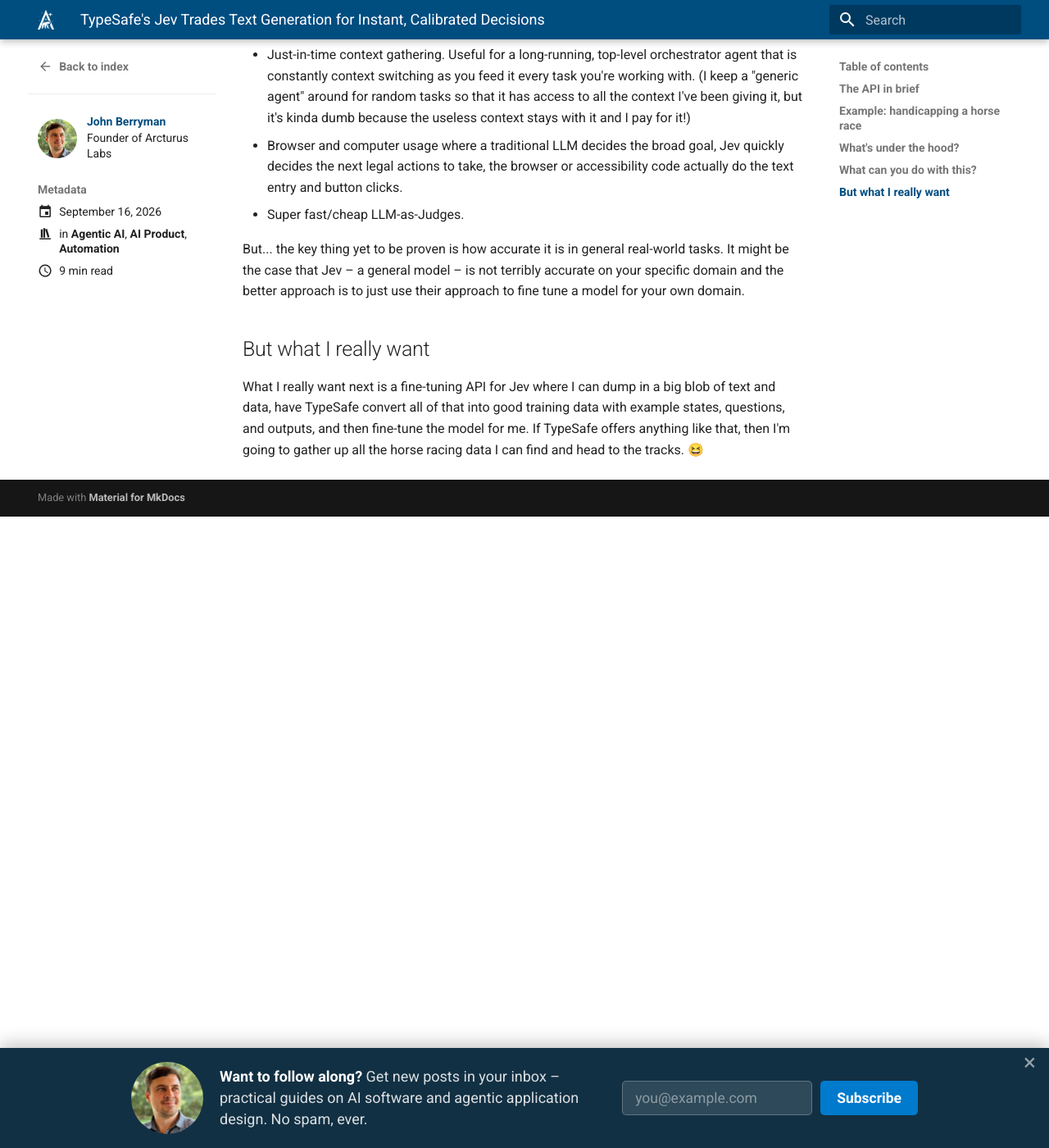
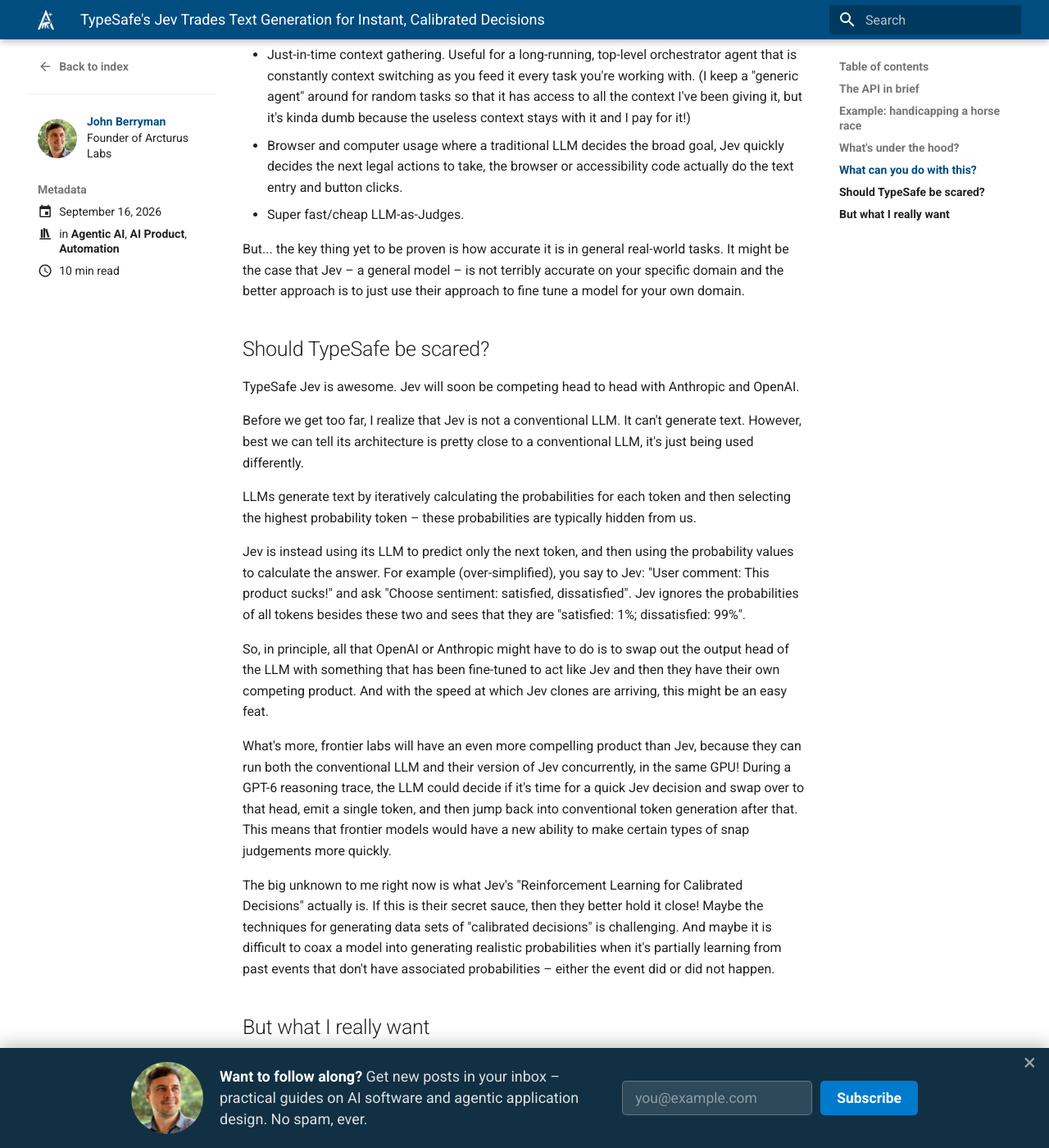
Before and after one commit to arcturus-labs/blog, an MkDocs documentation site: the page built from docs/blog/posts/typesafe_jev_trades_text_generation_for_instant_calibrated_decisions.md, in a window 1280 px wide and 1400 px high, scrolled down 5996 px. Shown: the whole window at 82% size. Built offline with MkDocs 1.6.1 and Material for MkDocs 9.7.7, drawn with Linux system fonts in a browser that asks for light colours.

Commit message:
Add Should TypeSafe be scared section and pending social drafts

```diff
--- a/docs/blog/posts/typesafe_jev_trades_text_generation_for_instant_calibrated_decisions.md
+++ b/docs/blog/posts/typesafe_jev_trades_text_generation_for_instant_calibrated_decisions.md
@@ -166,6 +166,65 @@
 
 But... the key thing yet to be proven is how accurate it is in general real-world tasks. It might be the case that Jev – a general model – is not terribly accurate on your specific domain and the better approach is to just use their approach to fine tune a model for your own domain.
 
+## Should TypeSafe be scared?
+
+TypeSafe Jev is awesome. Jev will soon be competing head to head with Anthropic and OpenAI.
+
+Before we get too far, I realize that Jev is not a conventional LLM. It can't generate text. However, best we can tell its architecture is pretty close to a conventional LLM, it's just being used differently.
+
+LLMs generate text by iteratively calculating the probabilities for each token and then selecting the highest probability token – these probabilities are typically hidden from us.
+
+Jev is instead using its LLM to predict only the next token, and then using the probability values to calculate the answer. For example (over-simplified), you say to Jev: "User comment: This product sucks!" and ask "Choose sentiment: satisfied, dissatisfied". Jev ignores the probabilities of all tokens besides these two and sees that they are "satisfied: 1%; dissatisfied: 99%".
+
+So, in principle, all that OpenAI or Anthropic might have to do is to swap out the output head of the LLM with something that has been fine-tuned to act like Jev and then they have their own competing product. And with the speed at which Jev clones are arriving, this might be an easy feat.
+
+What's more, frontier labs will have an even more compelling product than Jev, because they can run both the conventional LLM and their version of Jev concurrently, in the same GPU! During a GPT-6 reasoning trace, the LLM could decide if it's time for a quick Jev decision and swap over to that head, emit a single token, and then jump back into conventional token generation after that. This means that frontier models would have a new ability to make certain types of snap judgements more quickly.
+
+The big unknown to me right now is what Jev's "Reinforcement Learning for Calibrated Decisions" actually is. If this is their secret sauce, then they better hold it close! Maybe the techniques for generating data sets of "calibrated decisions" is challenging. And maybe it is difficult to coax a model into generating realistic probabilities when it's partially learning from past events that don't have associated probabilities – either the event did or did not happen.
+
 ## But what I really want
 
 What I really want next is a fine-tuning API for Jev where I can dump in a big blob of text and data, have TypeSafe convert all of that into good training data with example states, questions, and outputs, and then fine-tune the model for me. If TypeSafe offers anything like that, then I'm going to gather up all the horse racing data I can find and head to the tracks. 😆
+
+
+<!--
+POST_URL: https://arcturus-labs.com/blog/2026/09/16/typesafes-jev-trades-text-generation-for-instant-calibrated-decisions/
+HERO_IMAGE: https://arcturus-labs.com/blog/assets/typesafe_jev_trades_text_generation_for_instant_calibrated_decisions/hero.jpg
+
+=== LINKEDIN (posted) ===
+TypeSafe just announced an exciting new take on LLM called Jev.
+
+The basic idea: you send the model a `state` (all the text or JSON data you want it to consider) plus a list of `questions` you want answered. But instead of responding with more text predicted one token at a time, Jev responds with calibrated, consistent, numerical `answers` to those questions, almost instantaneously.
+
+Feels like magic. How does it work? And what can you do with these new models?
+
+Here are my thoughts: https://arcturus-labs.com/blog/2026/09/16/typesafes-jev-trades-text-generation-for-instant-calibrated-decisions/
+
+=== TWITTER/X (posted: https://x.com/jnbrymn/status/2100597901227384947) ===
+TypeSafe just announced an exciting new take on LLM called Jev.
+
+The basic idea: you send the model a `state` (all the text or JSON data you want it to consider) plus a list of `questions` you want answered. But instead of responding with more text predicted one token at a time, Jev responds with calibrated, consistent, numerical `answers` to those questions, almost instantaneously.
+
+Feels like magic. How does it work? And what can you do with these new models?
+
+Here are my thoughts: https://arcturus-labs.com/blog/2026/09/16/typesafes-jev-trades-text-generation-for-instant-calibrated-decisions/
+
+=== BLUESKY OPTION A (252 chars) ===
+TypeSafe's Jev skips text generation and returns calibrated decisions in milliseconds. How it might work, and what you could build with it: https://arcturus-labs.com/blog/2026/09/16/typesafes-jev-trades-text-generation-for-instant-calibrated-decisions/
+
+=== BLUESKY OPTION B (283 chars) ===
+TypeSafe just announced Jev, a new take on LLMs: send state + questions, get calibrated numerical answers back in milliseconds. My read on how it works and what to build: https://arcturus-labs.com/blog/2026/09/16/typesafes-jev-trades-text-generation-for-instant-calibrated-decisions/
+
+=== REDDIT: r/AI_Agents (text post, DRAFT - needs approval) ===
+TITLE: TypeSafe's Jev trades text generation for instant calibrated decisions
+
+TypeSafe's Jev takes a different approach to an LLM interface: you send state plus named questions, and get back choices, scores, or probabilities instead of generated text. Their Doom demo runs 7 decisions per second, which is the part that got my attention.
+
+I spent time with the API and wrote up what might be under the hood - whether this is an encoder with separate output heads, or a fine-tuned generative model reading logprobs - and where a model like this fits in agent architectures. Token-by-token generation is a strange fit for decisions that need to happen repeatedly and quickly; Jev looks like a possible middle layer between a high-level planning LLM and low-level control.
+
+The post walks through the choice/noul/score question types with a worked example, plus a list of places I'd try it first (routing, judges, RAG relevance, NPC behavior, salience).
+
+Full disclosure: this is my own blog post, not affiliated with TypeSafe: https://arcturus-labs.com/blog/2026/09/16/typesafes-jev-trades-text-generation-for-instant-calibrated-decisions/
+
+Where would you slot this in your stack - policy layer, classifier, evaluator, or something else?
+-->
```
